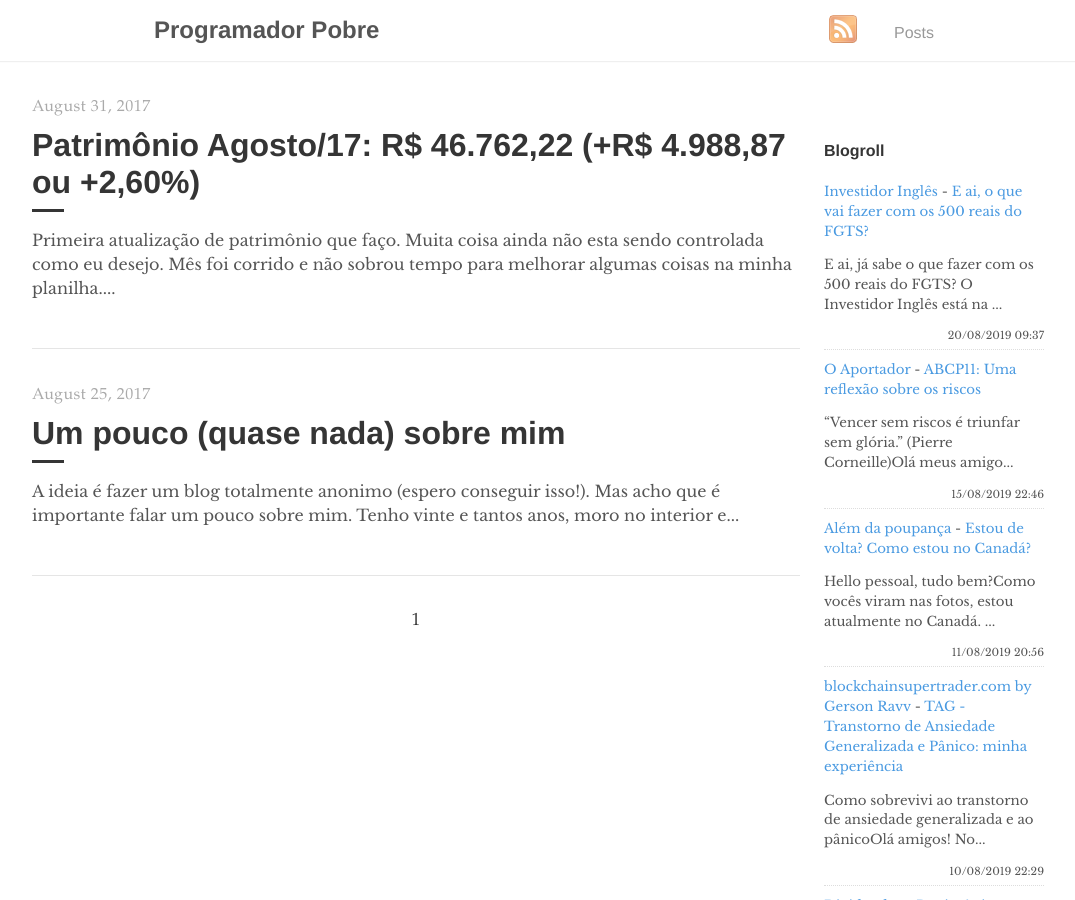
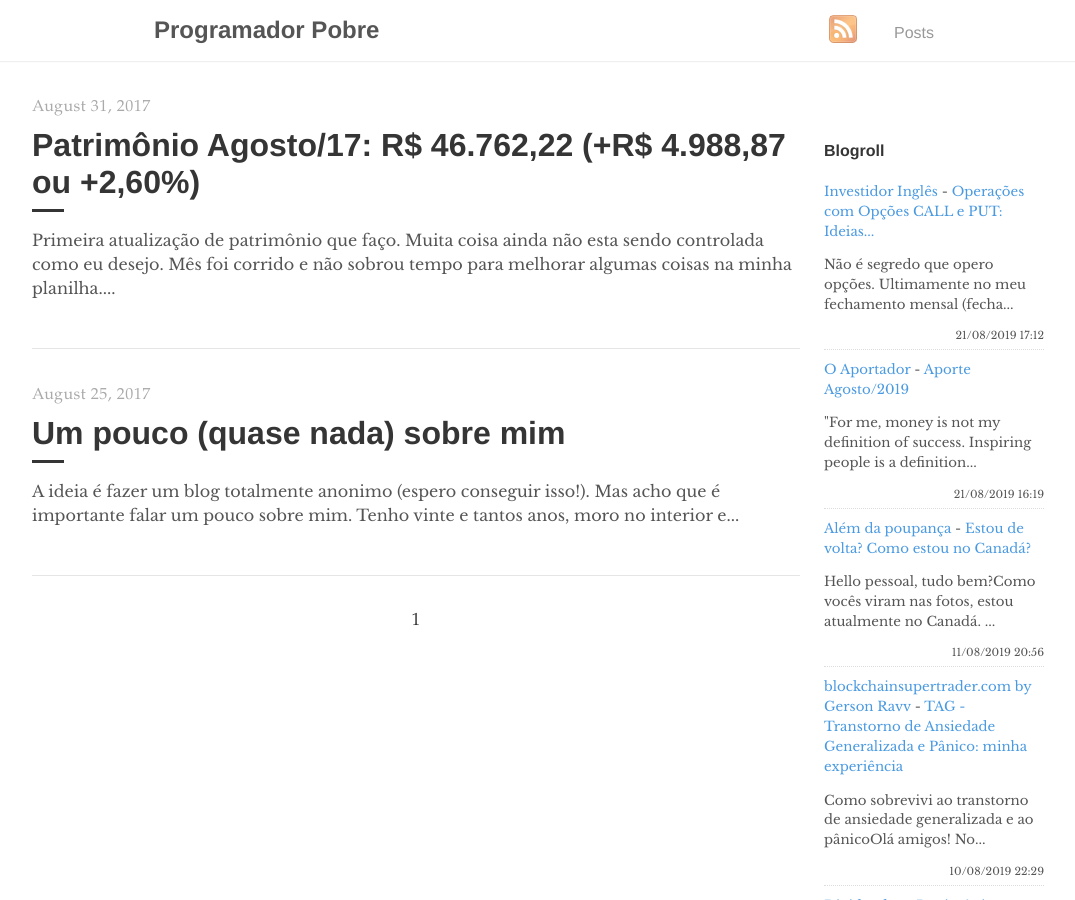
Before and after one commit to programadorpobre/programadorpobre.github.io, a Jekyll site: the page built from index.html, in a window 1280 px wide and 900 px high. Shown: the whole window, without its empty margins (96-1171 px from the left). Built offline with Jekyll 4.4.1, drawn with Linux system fonts in a browser that asks for light colours; the list of posts is cut into pages by our own code; comment, search, counter and statistics services are not loaded.

Commit message:
[ci skip] travis #746

```diff
--- a/_includes/feed-entries.html
+++ b/_includes/feed-entries.html
@@ -1,12 +1,12 @@
 <div class="feed-entry">
-    <a class="feed-entry-site-name" href="https://www.investidoringles.com/">Investidor Inglês</a> - <a class="feed-entry-title" href="https://www.investidoringles.com/2019/08/o-que-fazer-500-reais-fgts.html">E ai, o que vai fazer com os 500 reais do FGTS?</a>
-    <p class="feed-entry-summary">E ai, já sabe o que fazer com os 500 reais do FGTS? O Investidor Inglês está na ...</p>
-    <time datetime="2019-08-20T09:37:00.000-03:00">20/08/2019 09:37</time>
+    <a class="feed-entry-site-name" href="https://www.investidoringles.com/">Investidor Inglês</a> - <a class="feed-entry-title" href="https://www.investidoringles.com/2019/08/operacoes-opcoes-call-put-relatos.html">Operações com Opções CALL e PUT: Ideias...</a>
+    <p class="feed-entry-summary">Não é segredo que opero opções. Ultimamente no meu fechamento mensal&nbsp;(fecha...</p>
+    <time datetime="2019-08-21T17:12:00.000-03:00">21/08/2019 17:12</time>
 </div>
 <div class="feed-entry">
-    <a class="feed-entry-site-name" href="https://oaportadorfinanceiro.blogspot.com/">O Aportador</a> - <a class="feed-entry-title" href="https://oaportadorfinanceiro.blogspot.com/2019/08/abcp11-uma-reflexao-sobre-os-riscos.html">ABCP11: Uma reflexão sobre os riscos</a>
-    <p class="feed-entry-summary">“Vencer sem riscos é triunfar sem glória.”&nbsp;(Pierre Corneille)Olá meus amigo...</p>
-    <time datetime="2019-08-15T22:46:00.000-03:00">15/08/2019 22:46</time>
+    <a class="feed-entry-site-name" href="https://oaportadorfinanceiro.blogspot.com/">O Aportador</a> - <a class="feed-entry-title" href="https://oaportadorfinanceiro.blogspot.com/2019/08/aporte-agosto2019.html">Aporte Agosto/2019</a>
+    <p class="feed-entry-summary">"For me, money is not my definition of success. Inspiring people is a definition...</p>
+    <time datetime="2019-08-21T16:19:00.000-03:00">21/08/2019 16:19</time>
 </div>
 <div class="feed-entry">
     <a class="feed-entry-site-name" href="https://alemdapoupanca.blogspot.com/">Além da poupança</a> - <a class="feed-entry-title" href="https://alemdapoupanca.blogspot.com/2019/08/estou-de-volta-como-estou-no-canada.html">Estou de volta? Como estou no Canadá?</a>
```
